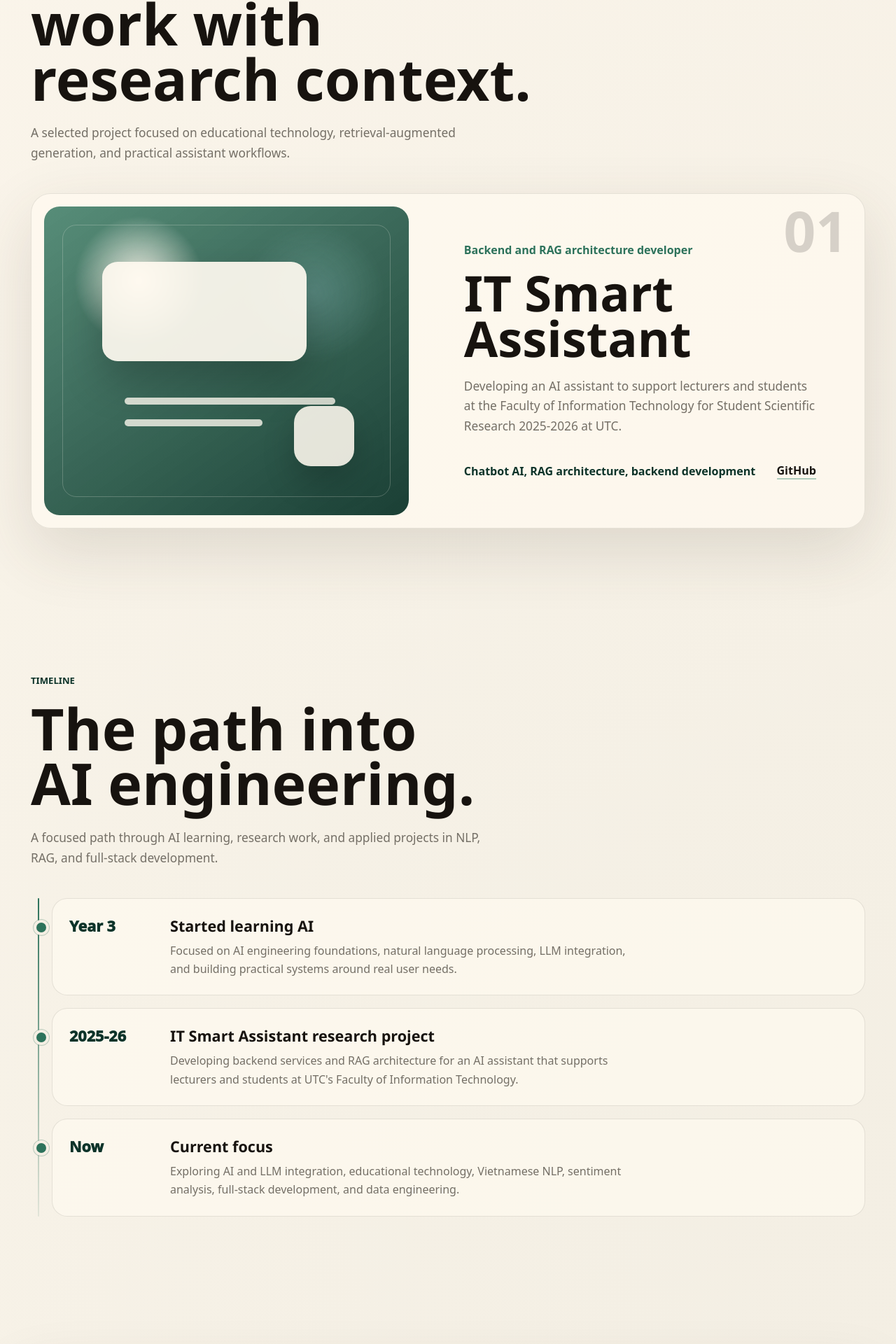
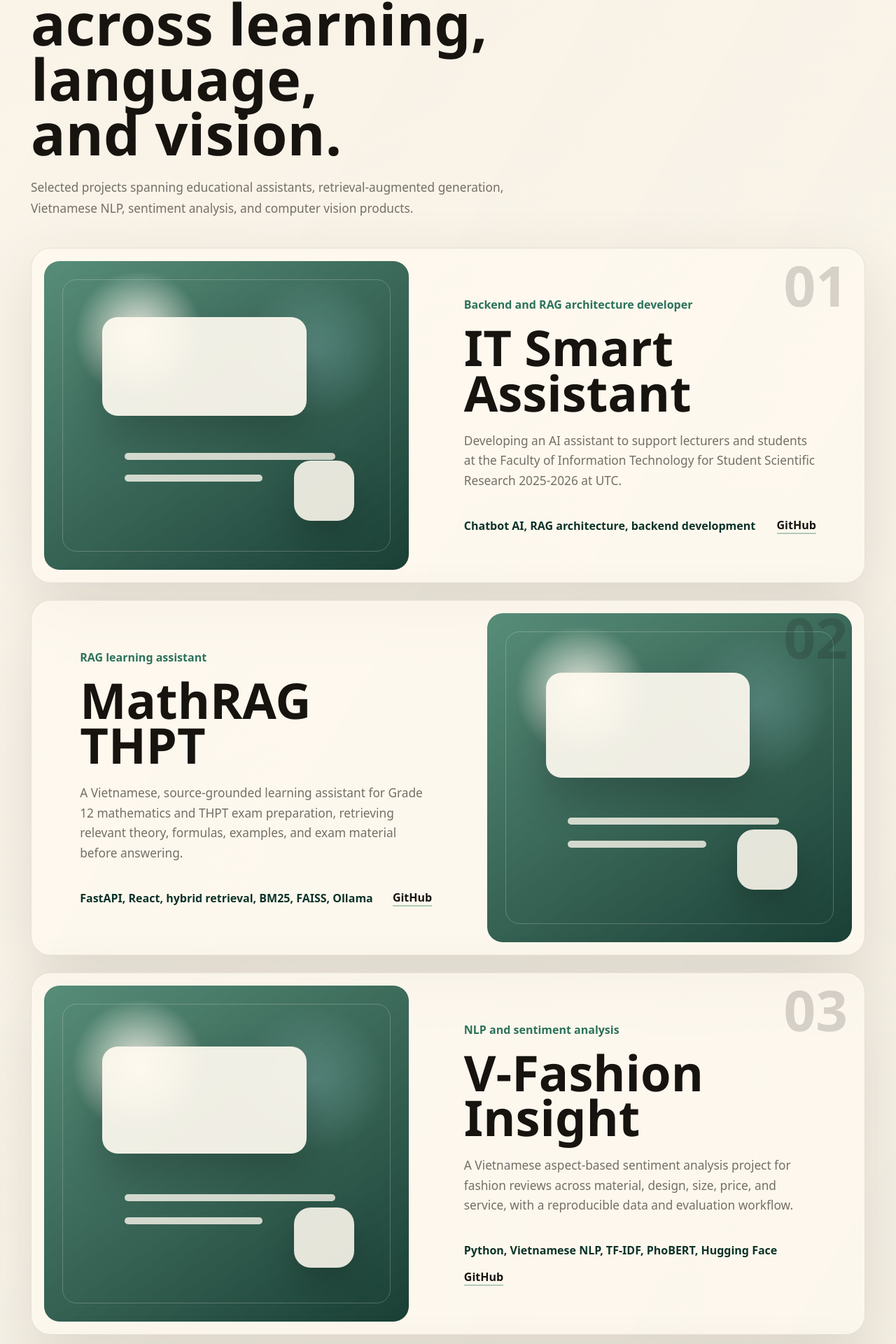
Before and after one commit to CaoRIV/portfolio, a React (Vite) app: page / in a window 1280 px wide. Shown: the part 3478-5398 px from the top of the page at 70% size. Built offline with nearby package versions, Linux system fonts and the light colour scheme.

Commit message:
feat: add featured AI projects

```diff
--- a/src/main.jsx
+++ b/src/main.jsx
@@ -48,6 +48,33 @@ const profile = {
       stack: "Chatbot AI, RAG architecture, backend development",
       role: "Backend and RAG architecture developer",
       href: "https://github.com/CaoRIV/IT-Smart-Assistant",
+      linkLabel: "GitHub"
+    },
+    {
+      title: "MathRAG THPT",
+      description:
+        "A Vietnamese, source-grounded learning assistant for Grade 12 mathematics and THPT exam preparation, retrieving relevant theory, formulas, examples, and exam material before answering.",
+      stack: "FastAPI, React, hybrid retrieval, BM25, FAISS, Ollama",
+      role: "RAG learning assistant",
+      href: "https://github.com/CaoRIV/MathRAG-THPT",
+      linkLabel: "GitHub"
+    },
+    {
+      title: "V-Fashion Insight",
+      description:
+        "A Vietnamese aspect-based sentiment analysis project for fashion reviews across material, design, size, price, and service, with a reproducible data and evaluation workflow.",
+      stack: "Python, Vietnamese NLP, TF-IDF, PhoBERT, Hugging Face",
+      role: "NLP and sentiment analysis",
+      href: "https://github.com/CaoRIV/V-Fashion-Insight",
+      linkLabel: "GitHub"
+    },
+    {
+      title: "AnimalDex",
+      description:
+        "An AI-powered animal recognition web app that classifies uploaded images, shows confidence scores and species information, and lets users save personal collections.",
+      stack: "Next.js, FastAPI, TensorFlow/Keras, Supabase",
+      role: "Computer vision product",
+      href: "https://github.com/CaoRIV/animal-dex",
       linkLabel: "GitHub"
     }
   ],
@@ -310,8 +337,8 @@ function Skills() {
 function Projects() {
   return (
     <section id="projects" className="content-section projects-section">
-      <SectionIntro label="Work" title="Featured AI work with research context.">
-        A selected project focused on educational technology, retrieval-augmented generation, and practical assistant workflows.
+      <SectionIntro label="Work" title="Featured AI work across learning, language, and vision.">
+        Selected projects spanning educational assistants, retrieval-augmented generation, Vietnamese NLP, sentiment analysis, and computer vision products.
       </SectionIntro>
       <div className="project-stack">
         {profile.projects.map((project, index) => (
```
